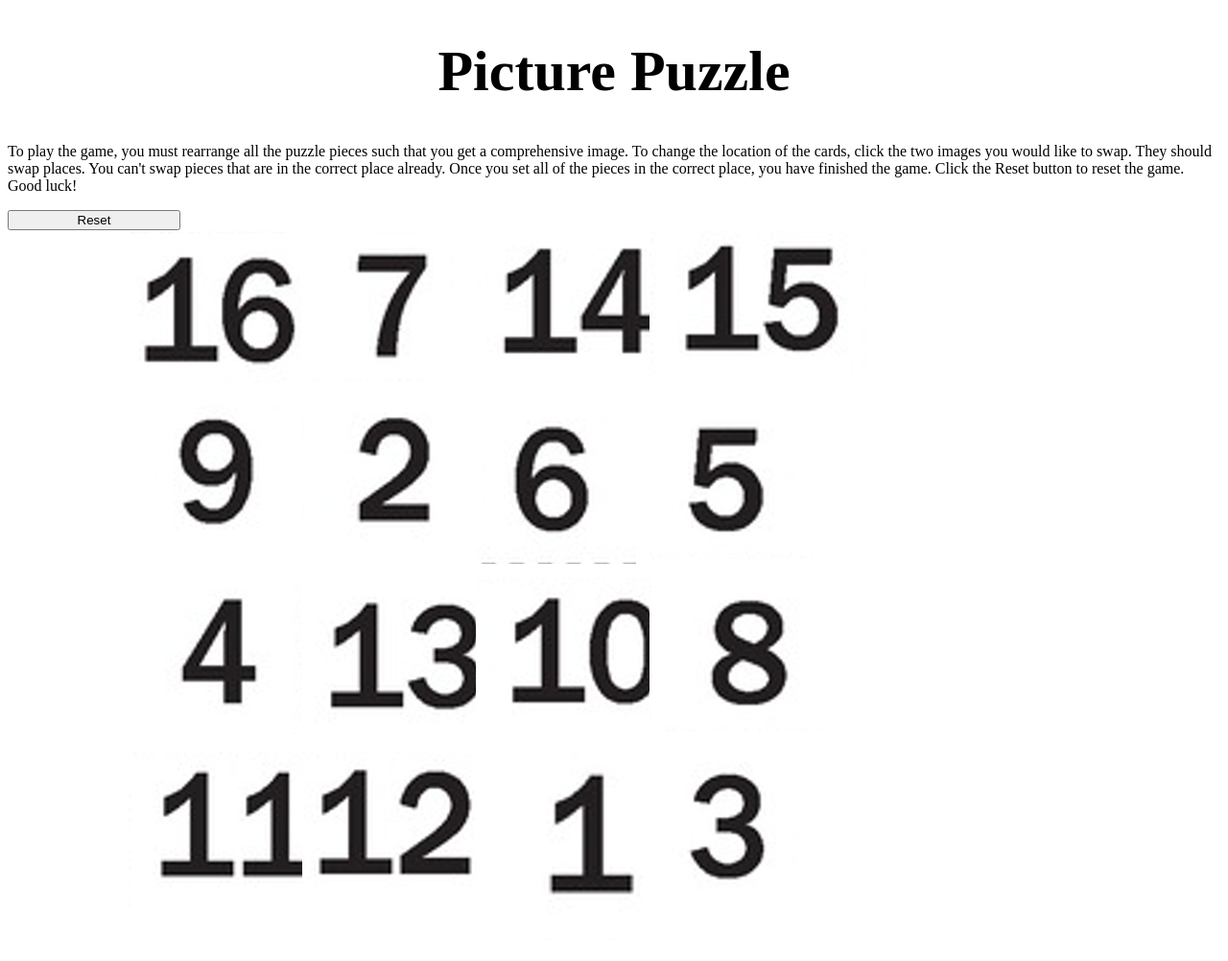
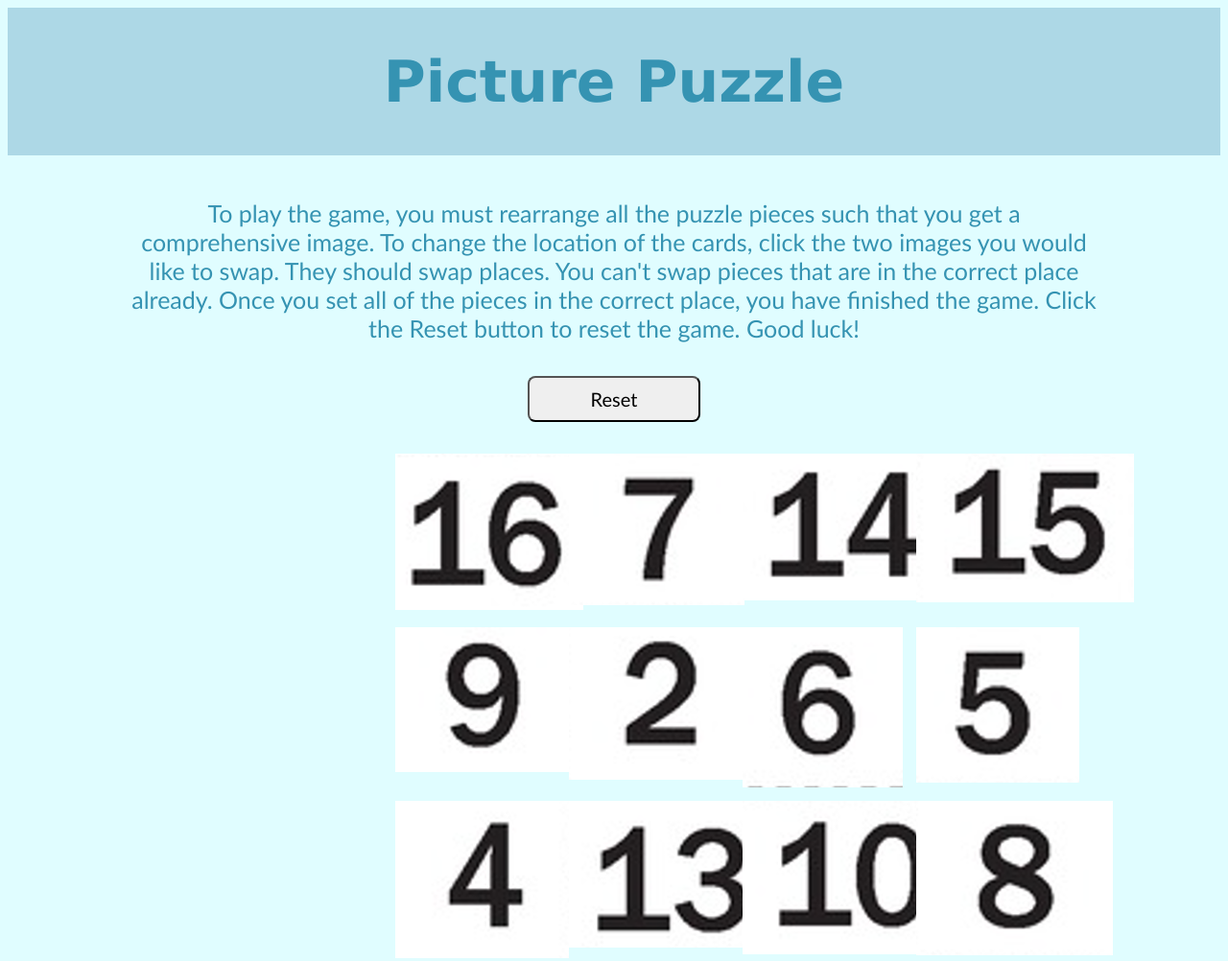
Before and after one commit to anastasiatomuz/PuzzleGame, a plain HTML site: page index.html in a window 1280 px wide. Shown: the top 1002 px of the page at 96% size. Before the commit the page ends 980 px from the top, so only its background shows below. Drawn offline with Linux system fonts and the light colour scheme.

Commit message:
Add files via upload

```diff
--- a/index.html
+++ b/index.html
@@ -9,16 +9,20 @@
     <link rel="stylesheet" href="style.css">
 </head>
 <body>
-    <div id="banner"><h1>Picture Puzzle</h1>
+    <div class="header">
+        <h1>Picture Puzzle</h1>
+    </div>
     <p id="instructions">To play the game, you must rearrange all the puzzle pieces such that you get a comprehensive image. To
         change the location of the cards, click the two images you would like to swap. They should swap places.
         You can't swap pieces that are in the correct place already. Once you set all of the pieces in the correct
         place, you have finished the game. Click the Reset button to reset the game. Good luck!
     </p>
-    <button id="reset">Reset</button>
+    <p id="won"></p>
+    <div id="center-reset">
+        <button id="reset" onclick="resetGame()">Reset</button>
     </div>
 
-    <div id="game">
+    <div class="game">
         <img class="puzzle" id="00">
         <img class="puzzle" id="01">
         <img class="puzzle" id="02">
@@ -35,8 +39,8 @@
         <img class="puzzle" id="31">
         <img class="puzzle" id="32">
         <img class="puzzle" id="33">
+    </div>
 
-    </div>
-    <p id="won"></p>
+
 </body>
 </html>
--- a/script.js
+++ b/script.js
@@ -17,7 +17,6 @@ function resetGame(){
             imgObj.src = "/numbers/" + randomArr[((r *4 ) + c )] + ".PNG";
         }
     }
-    //randomize the order of the images on the page
 }
 
 
--- a/style.css
+++ b/style.css
@@ -1,19 +1,48 @@
 /*https://stackoverflow.com/questions/19414856/how-can-i-make-all-images-of-different-height-and-width-the-same-via-css*/
+
+html {
+    height: 100%;
+    width: 100%;
+}
+
+body {
+    background-color: rgb(224, 253, 255);
+}
+
+.header {
+    padding: 2px;
+    text-align: center;
+    background: lightblue;
+    color: rgb(53, 147, 178);
+    font-size: 24px;
+    font-family: 'Lucida Sans', 'Lucida Sans Regular', 'Lucida Grande', 'Lucida Sans Unicode', Geneva, Verdana, sans-serif;
+}
+
+#instructions{
+    padding-top: 20px;
+    text-align: center;
+    color: rgb(53, 147, 178);
+    padding-right:10%;
+    padding-left: 10%;
+    font-family:'Gill Sans', 'Gill Sans MT', Calibri, 'Trebuchet MS', sans-serif;
+    font-size: 25px;
+}
+
+
 img {
     float: left;
     object-fit: cover;
     /* margin: 1px; */
 }
 
-#game{
+.game{
 
     display:grid;
-    padding-left:10%;
-    padding-right:10%;
     margin:auto;
     gap: 1px;
     grid-template-columns: repeat(4, 180px);
     grid-template-rows: repeat(4, 180px);
+
 
 }
 
@@ -22,14 +51,75 @@ h1{
     font-size: 60px;
 }
 
-/* #reset{
+#reset{
     position: absolute;
-    right: 50%;
     left: 50%;
-    transform: translate(-50%, -50%);
-} */
+    transform: translateX(-50%);
+    border-radius: 8px;
+    padding: 10px 20px;
+    font-size: 20px;
+    font-family:'Trebuchet MS', 'Lucida Sans Unicode', 'Lucida Grande', 'Lucida Sans', Arial, sans-serif
+}
+
+#reset:hover {
+    background-color:rgb(181,181,181);
+    cursor:pointer;
+}
+
+#center-reset{
+    padding: 10px;
+    padding-bottom: 30px;
+}
 
 #reset{
     align-self: center;
     width: 180px;
 }
+
+
+/*
+Style for smaller Desktop viewport
+*/
+@media (min-width: 1025px) and (max-width: 1250px){
+    .game {
+        padding-left: 18%;
+        padding-right:35%;
+        padding-top:4%;
+        padding-bottom:4%;
+    }
+  }
+
+  /*
+  Style for larger Desktop viewport
+  */
+  @media (min-width: 1251px){
+    .game {
+      padding-left: 32%;
+      padding-right:35%;
+      padding-top:4%;
+      padding-bottom:4%;
+
+    }
+  }
+
+  /*
+  Style for Tablet viewport
+  */
+  @media (min-width: 501px) and (max-width: 800px){
+    .game {
+      padding-left: 40%;
+      padding-right: 40%;
+      padding-top:6%;
+      padding-bottom:6%;
+    }
+  }
+
+  /*
+  Style for Mobile viewport
+  */
+  @media (max-width: 500px){
+    .game {
+      padding-left: 5%;
+      padding-right: 1%;
+    }
+}
```
